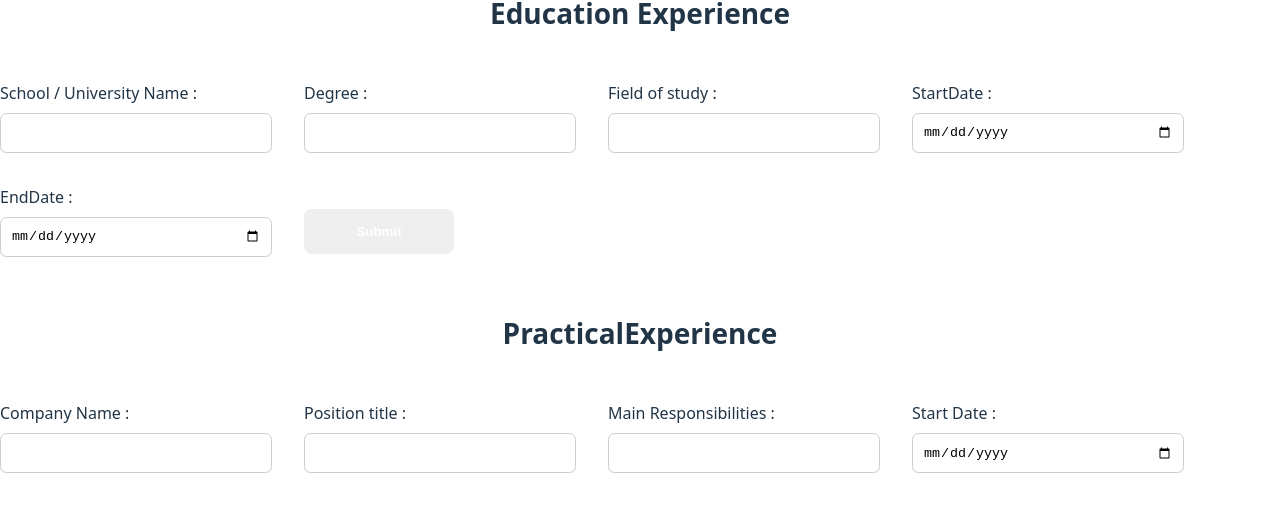
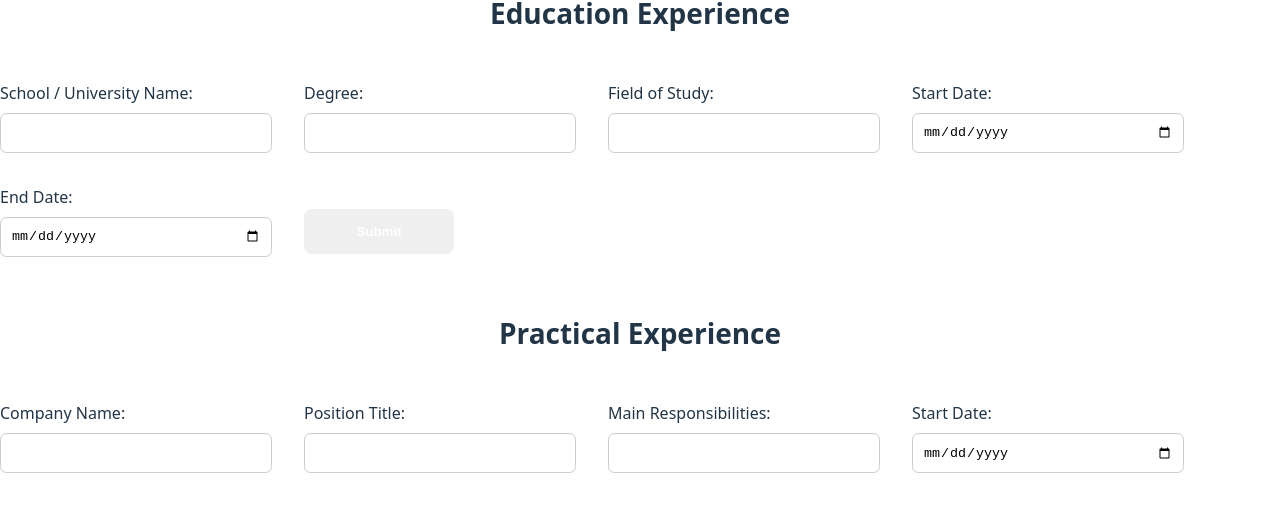
Before and after one commit to Neco-arch/CV-Application, a React (Vite) app: page / in a window 1280 px wide. Shown: the part 441-950 px from the top of the page. Built offline with nearby package versions, Linux system fonts and the light colour scheme.

Commit message:
feat : add data in all state

```diff
--- a/src/App.jsx
+++ b/src/App.jsx
@@ -5,7 +5,11 @@ import EduExperience from "./components/EduExperience";
 import PracticalExp from "./components/PracticalExperience";
 
 function App() {
-  const [FormSubmiited, setFormSubmiited] = useState(false);
+  const [FormSubmiited_Ge, setFormSubmiited_Ge] = useState(false);
+
+  const [FormSubmiited_Edu, setFormSubmiited_Edu] = useState(false);
+
+  const [FormSubmiited_Exp, setFormSubmiited_Exp] = useState(false);
 
   const [Data_Info, SaveDataInfo] = useState({
     FirstName: "",
@@ -34,42 +38,85 @@ function App() {
     },
   ]);
 
-  //General Info Part
-  function handleChange(e) {
+  // GeneralInfo Part
+  function handleChange_Ge(e) {
     SaveDataInfo((prev) => ({
       ...prev,
       [e.target.name]: e.target.value,
     }));
   }
 
-  function handleSubmitbutton(event) {
+  function handleSubmitbutton_Ge(event) {
     event.preventDefault();
 
-    setFormSubmiited(true);
+    setFormSubmiited_Ge(true);
   }
 
-  function HandleEditButton() {
-    setFormSubmiited(false);
+  function HandleEditButton_Ge() {
+    setFormSubmiited_Ge(false);
   }
 
+  //Edu Part
+
+  function handleChange_Edu(e) {
+    SaveDataEdu((prev) => ({
+      ...prev,
+      [e.target.name]: e.target.value,
+    }));
+  }
+  function handleSubmitbutton_Edu(event) {
+    event.preventDefault();
+
+    setFormSubmiited_Edu(true);
+  }
+
+  function HandleEditButton_Edu() {
+    setFormSubmiited_Edu(false);
+  }
+
+  //PracticalExp
+
+  function handleChange_Exp(e) {
+    SavaDataExp((prev) => ({
+      ...prev,
+      [e.target.name]: e.target.value,
+    }));
+  }
+  function handleSubmitbutton_Exp(event) {
+    event.preventDefault();
+
+    setFormSubmiited_Exp(true);
+  }
+
+  function HandleEditButton_Exp() {
+    setFormSubmiited_Exp(false);
+  }
 
   return (
     <>
       <HeaderSection></HeaderSection>
       <GeneralInfo
         GeneralInfo={Data_Info}
-        ChangeValue={handleChange}
-        handleSubmitButton={handleSubmitbutton}
-        handleEditButton={HandleEditButton}
-        IsFormSubmitted={FormSubmiited}
+        ChangeValue={handleChange_Ge}
+        handleSubmitButton={handleSubmitbutton_Ge}
+        handleEditButton={HandleEditButton_Ge}
+        IsFormSubmitted={FormSubmiited_Ge}
       ></GeneralInfo>
       <EduExperience
-      EduData={Data_Edu}
+        ChangeValue={handleChange_Edu}
+        handleSubmitButton={handleSubmitbutton_Edu}
+        handleEditButton={HandleEditButton_Edu}
+        IsFormSubmitted={FormSubmiited_Edu}
+        EduData={Data_Edu}
       ></EduExperience>
       <PracticalExp
-      ExpData={Data_Exp}>
-
-      </PracticalExp>
+        ExpData={Data_Exp}
+        ChangeValue={handleChange_Exp}
+        handleSubmitButton={handleSubmitbutton_Exp}
+        handleEditButton={HandleEditButton_Exp}
+        IsFormSubmitted={FormSubmiited_Exp}
+        EduData={Data_Edu}
+      ></PracticalExp>
     </>
   );
 }
--- a/src/components/EduExperience.jsx
+++ b/src/components/EduExperience.jsx
@@ -1,64 +1,74 @@
 export default function EduExperience({
   EduData,
   handleSubmitButton,
+  ChangeValue,
+  IsFormSubmitted,
+  handleEditButton,
+}) {
+  const today = new Date().toISOString().split("T")[0];
 
-}) {
-
-  const today = new Date().toISOString().split("T")[0];
+  if (!IsFormSubmitted) {
     return (
       <div className="EduInfo">
         <h2>Education Experience</h2>
+
         <form className="EduInfo_Input" onSubmit={handleSubmitButton}>
           <label>
-          School / University Name :{" "}
+            School / University Name:
             <input
               type="text"
-            name="School/University_Name"
+              name="School_University"
               className="Info_Input"
-            value={EduData.School_University}
-            required
-          />
-        </label>
-        <label>
-          Degree : {""}
-          <input
-            type="text"
-            name="Degree"
-            className="Info_Input"
-            value={EduData.Degree}
+              value={EduData.School_University || ""}
+              onChange={ChangeValue}
               required
             />
           </label>
 
           <label>
-          Field of study :{""}
+            Degree:
             <input
               type="text"
-            name="Field_of_study"
+              name="Degree"
               className="Info_Input"
-            value={EduData.Field_of_study}
+              value={EduData.Degree || ""}
+              onChange={ChangeValue}
               required
             />
           </label>
 
           <label>
-          StartDate :{" "}
+            Field of Study:
             <input
-            type="date"
-            name="StartDate"
+              type="text"
+              name="Field_of_study"
               className="Info_Input"
-            value={EduData.StartDate}
+              value={EduData.Field_of_study || ""}
+              onChange={ChangeValue}
               required
             />
           </label>
 
           <label>
-          EndDate : {""}
+            Start Date:
+            <input
+              type="date"
+              name="StartDate"
+              className="Info_Input"
+              value={EduData.StartDate || ""}
+              onChange={ChangeValue}
+              required
+            />
+          </label>
+
+          <label>
+            End Date:
             <input
               type="date"
               name="EndDate"
               className="Info_Input"
-            value={EduData.EndDate}
+              value={EduData.EndDate || ""}
+              onChange={ChangeValue}
               min={EduData.StartDate}
               max={today}
               required
@@ -70,10 +80,19 @@ export default function EduExperience({
               type="submit"
               className="Submit_Button"
               value="Submit"
-            id="Submit"
             />
           </div>
         </form>
       </div>
     );
   }
+
+  return (
+    <div className="EduInfo">
+      <h2>Education Experience</h2>
+      <button onClick={handleEditButton} className="EditButton">
+        Edit Education
+      </button>
+    </div>
+  );
+}
--- a/src/components/GeneralInfo.jsx
+++ b/src/components/GeneralInfo.jsx
@@ -4,7 +4,6 @@ export default function GeneralInfo({
   ChangeValue,
   IsFormSubmitted ,
   handleEditButton,
-
 }) {
   if (IsFormSubmitted === false) {
     return (
--- a/src/components/PracticalExperience.jsx
+++ b/src/components/PracticalExperience.jsx
@@ -1,56 +1,72 @@
 export default function PracticalExp({
   ExpData,
   handleSubmitButton,
+  ChangeValue,
+  IsFormSubmitted,
+  handleEditButton,
+}) {
+  if (!IsFormSubmitted) {
+    return (
+      <div className="PracticalExp">
+        <h2>Practical Experience</h2>
 
-}) {
-  return (
-    <div className="PracticalExp" >
-      <h2>PracticalExperience</h2>
-      <form className="SkillInfo_Input" onSubmit={handleSubmitButton}  >
+        <form className="SkillInfo_Input" onSubmit={handleSubmitButton}>
           <label>
-          Company Name :
+            Company Name:
             <input
               type="text"
+              name="CompanyName"
               className="Info_Input"
-            value={ExpData.CompanyName}
-            required
-          />
-        </label>
-        <label>
-          Position title :
-          <input
-            type="text"
-            className="Info_Input"
-            value={ExpData.Position}
-            required
-          />
-        </label>
-        <label>
-          Main Responsibilities :
-          <input
-            type="text"
-            className="Info_Input"
-            value={ExpData.Main_Responsibilities}
+              value={ExpData.CompanyName || ""}
+              onChange={ChangeValue}
               required
             />
           </label>
 
           <label>
-          Start Date :
+            Position Title:
             <input
-            type="date"
+              type="text"
+              name="Position"
               className="Info_Input"
-            value={ExpData.StartDate_Exp}
+              value={ExpData.Position || ""}
+              onChange={ChangeValue}
               required
             />
           </label>
 
           <label>
-          End Date :
+            Main Responsibilities:
+            <input
+              type="text"
+              name="Main_Responsibilities"
+              className="Info_Input"
+              value={ExpData.Main_Responsibilities || ""}
+              onChange={ChangeValue}
+              required
+            />
+          </label>
+
+          <label>
+            Start Date:
             <input
               type="date"
+              name="StartDate_Exp"
               className="Info_Input"
-            value={ExpData.EndDate_Exp}
+              value={ExpData.StartDate_Exp || ""}
+              onChange={ChangeValue}
+              required
+            />
+          </label>
+
+          <label>
+            End Date:
+            <input
+              type="date"
+              name="EndDate_Exp"
+              className="Info_Input"
+              value={ExpData.EndDate_Exp || ""}
+              onChange={ChangeValue}
               required
             />
           </label>
@@ -60,10 +76,19 @@ export default function PracticalExp({
               type="submit"
               className="Submit_Button"
               value="Submit"
-            id="Submit"
             />
           </div>
         </form>
       </div>
     );
   }
+
+  return (
+    <div className="PracticalExp">
+      <h2>Practical Experience</h2>
+      <button onClick={handleEditButton} className="EditButton">
+        Edit Experience
+      </button>
+    </div>
+  );
+}
```
Lines whose indentation alone changed are shown as unchanged.
